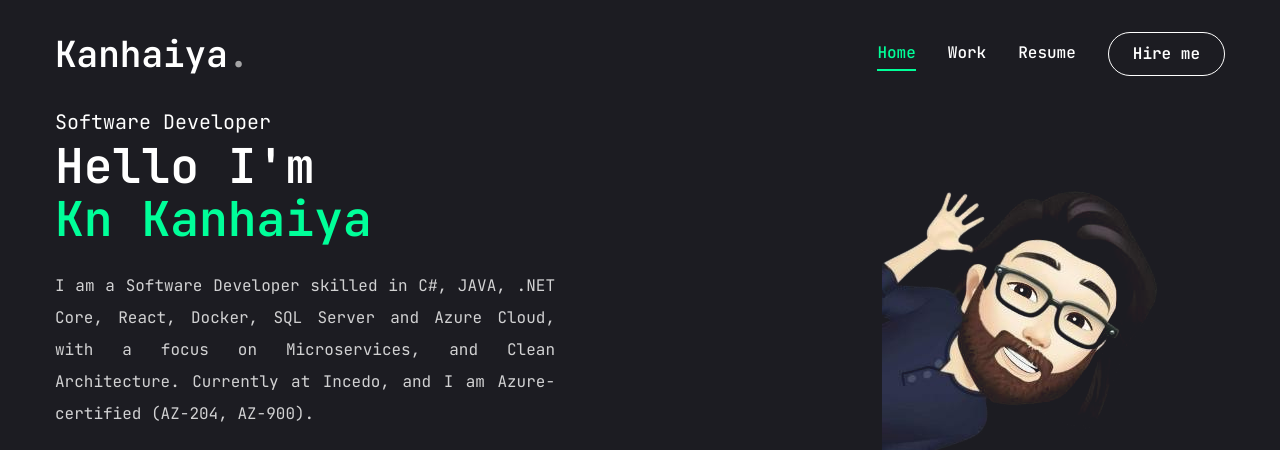
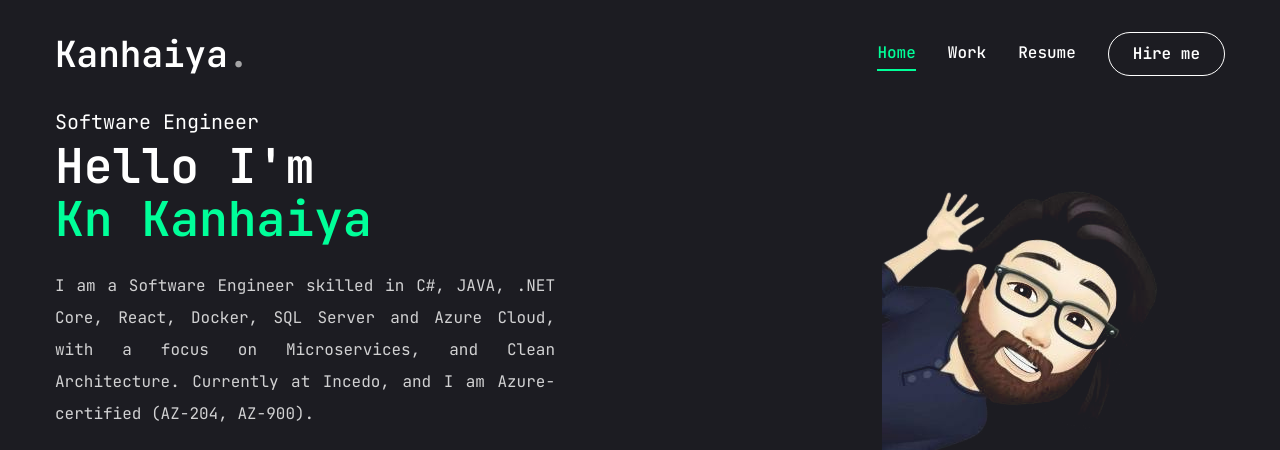
Before and after one commit to kanhaiya-bhayana/kanhaiya-portfolio, a Next.js app: page / in a window 1280 px wide. Shown: the top 450 px of the page. Built offline with nearby package versions, Linux system fonts and the light colour scheme.

Commit message:
Update page.jsx

```diff
--- a/app/page.jsx
+++ b/app/page.jsx
@@ -15,11 +15,11 @@ const Home = () => {
         <div className='flex flex-col xl:flex-row items-center justify-between xl:pt-8 xl:pb-24'>
           {/* text */}
           <div className="text-center xl:text-left order-2 xl:order-none">
-            <span className='text-xl'>Software Developer</span>
+            <span className='text-xl'>Software Engineer</span>
             <h1 className='h2 mb-6'>
             Hello I'm <br /> <span className='text-accent'>Kn Kanhaiya</span>
             </h1>
-            <p className='max-w-[500px] mb-9 text-white/80 text-justify'>I am a Software Developer skilled in C#, JAVA, .NET Core, React, Docker, SQL Server and Azure Cloud, with a focus on Microservices, and Clean Architecture. Currently at Incedo, and I am Azure-certified (AZ-204, AZ-900).
+            <p className='max-w-[500px] mb-9 text-white/80 text-justify'>I am a Software Engineer skilled in C#, JAVA, .NET Core, React, Docker, SQL Server and Azure Cloud, with a focus on Microservices, and Clean Architecture. Currently at Incedo, and I am Azure-certified (AZ-204, AZ-900).
             </p>
             {/* btn and socials */}
             <div className='flex flex-col xl:flex-row items-center gap-8'>
```
